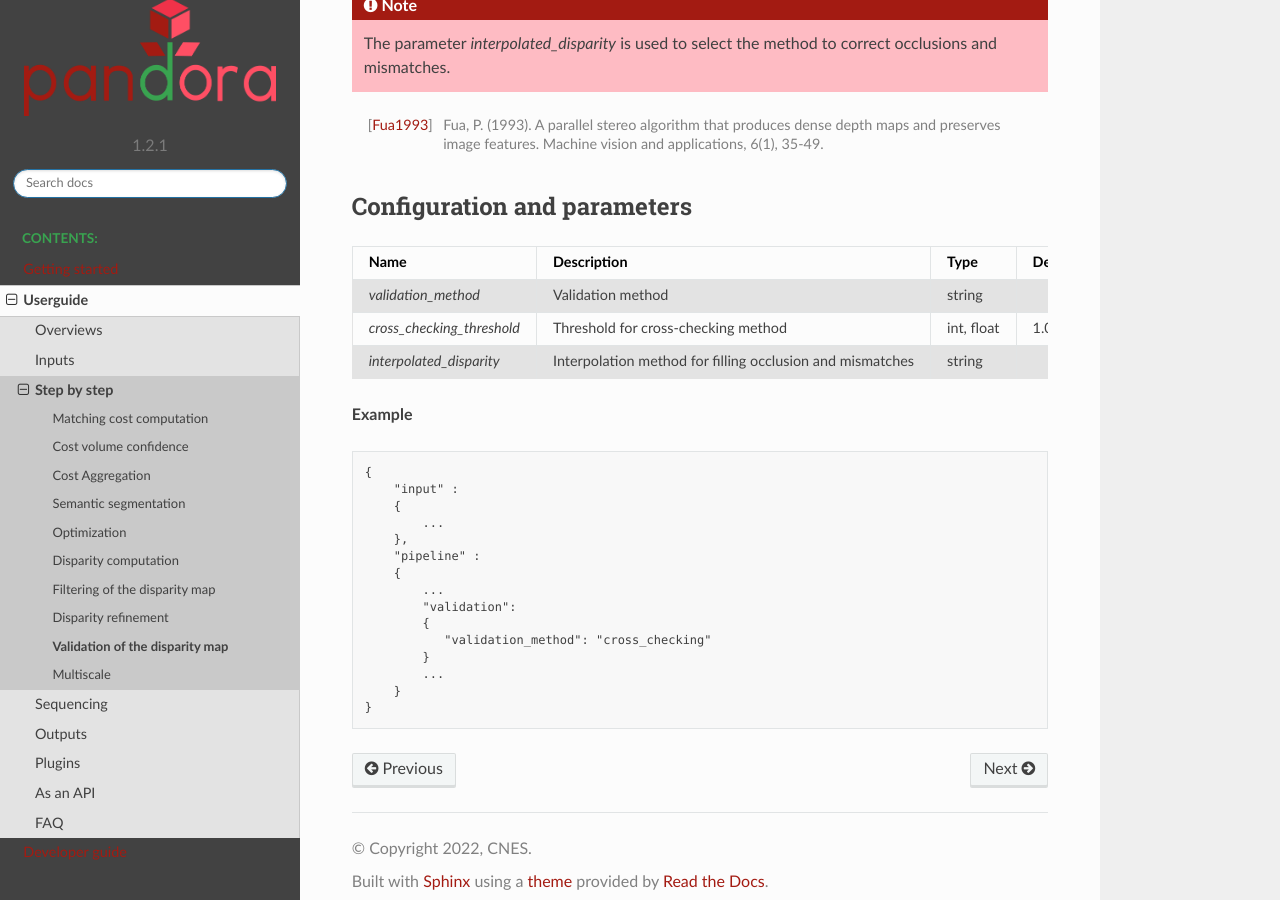
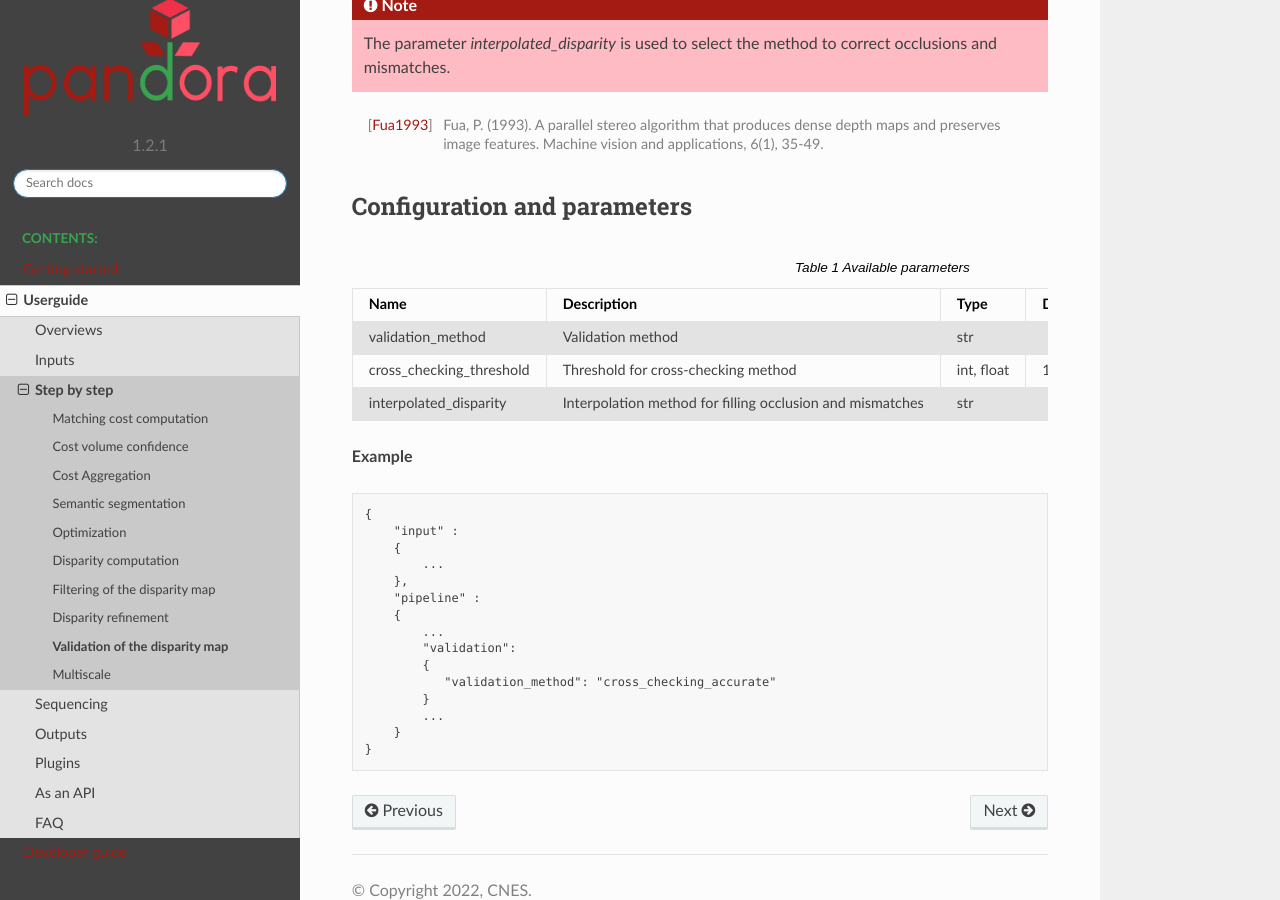
Before and after one commit to CNES/Pandora, a Sphinx documentation site: the page built from docs/source/userguide/step_by_step/validation.rst, in a window 1280 px wide and 900 px high, scrolled down 1506 px. Built offline with Sphinx 7.4.7 and the Read the Docs theme 2.0.0, drawn with Linux system fonts in a browser that asks for light colours; formulas are drawn with MathJax 3; pages that are not in the unit, such as notebooks, are missing from menus.

Commit message:
docs: remove right_disp_map and update the cross_checking method name

```diff
--- a/docs/source/userguide/as_an_api.rst
+++ b/docs/source/userguide/as_an_api.rst
@@ -220,7 +220,7 @@ This Dataset also has a :
         optimization:           sgm
         refinement:             vfit
         filter:                 median
-        validation:             cross_checking
+        validation:             cross_checking_accurate
         interpolated_disparity: none
         crs:                    None
         transform:              | 1.00, 0.00, 0.00|\n| 0.00, 1.00, 0.00|\n| 0.00, 0.00, 1.00|
--- a/docs/source/userguide/step_by_step/validation.rst
+++ b/docs/source/userguide/step_by_step/validation.rst
@@ -55,15 +55,36 @@ It is possible to fill in occlusions and mismatches detected during cross-valida
 Configuration and parameters
 ----------------------------
 
-+-----------------------------------+---------------------------------------------------------------------------------------------------------+------------+---------------+---------------------------+----------+
-| Name                              | Description                                                                                             | Type       | Default value | Available value           | Required |
-+===================================+=========================================================================================================+============+===============+===========================+==========+
-| *validation_method*               | Validation method                                                                                       | string     |               | "cross_checking"          | Yes      |
-+-----------------------------------+---------------------------------------------------------------------------------------------------------+------------+---------------+---------------------------+----------+
-| *cross_checking_threshold*        | Threshold for cross-checking method                                                                     | int, float | 1.0           |                           | No       |
-+-----------------------------------+---------------------------------------------------------------------------------------------------------+------------+---------------+---------------------------+----------+
-| *interpolated_disparity*          | Interpolation method for filling occlusion and mismatches                                               | string     |               | "mc_cnn", "sgm"           | No       |
-+-----------------------------------+---------------------------------------------------------------------------------------------------------+------------+---------------+---------------------------+----------+
+.. list-table:: Available parameters
+   :widths: 19 19 19 19 19 19
+   :header-rows: 1
+
+
+   * - Name
+     - Description
+     - Type
+     - Default value
+     - Available value
+     - Required
+   * - validation_method
+     - Validation method
+     - str
+     -
+     - "cross_checking_accurate"
+     - Yes
+   * - cross_checking_threshold
+     - Threshold for cross-checking method
+     - int, float
+     - 1.0
+     -
+     - No
+   * - interpolated_disparity
+     - Interpolation method for filling occlusion and mismatches
+     - str
+     -
+     - "mc_cnn", "sgm"
+     - No
+
 
 **Example**
 
@@ -79,7 +100,7 @@ Configuration and parameters
             ...
             "validation":
             {
-               "validation_method": "cross_checking"
+               "validation_method": "cross_checking_accurate"
             }
             ...
         }
```
Also changed, not shown: docs/source/userguide/output.rst (+1 -30 lines), docs/source/userguide/overview.rst (+2 -8 lines), docs/source/userguide/sequencing.rst (+4 -8 lines).
